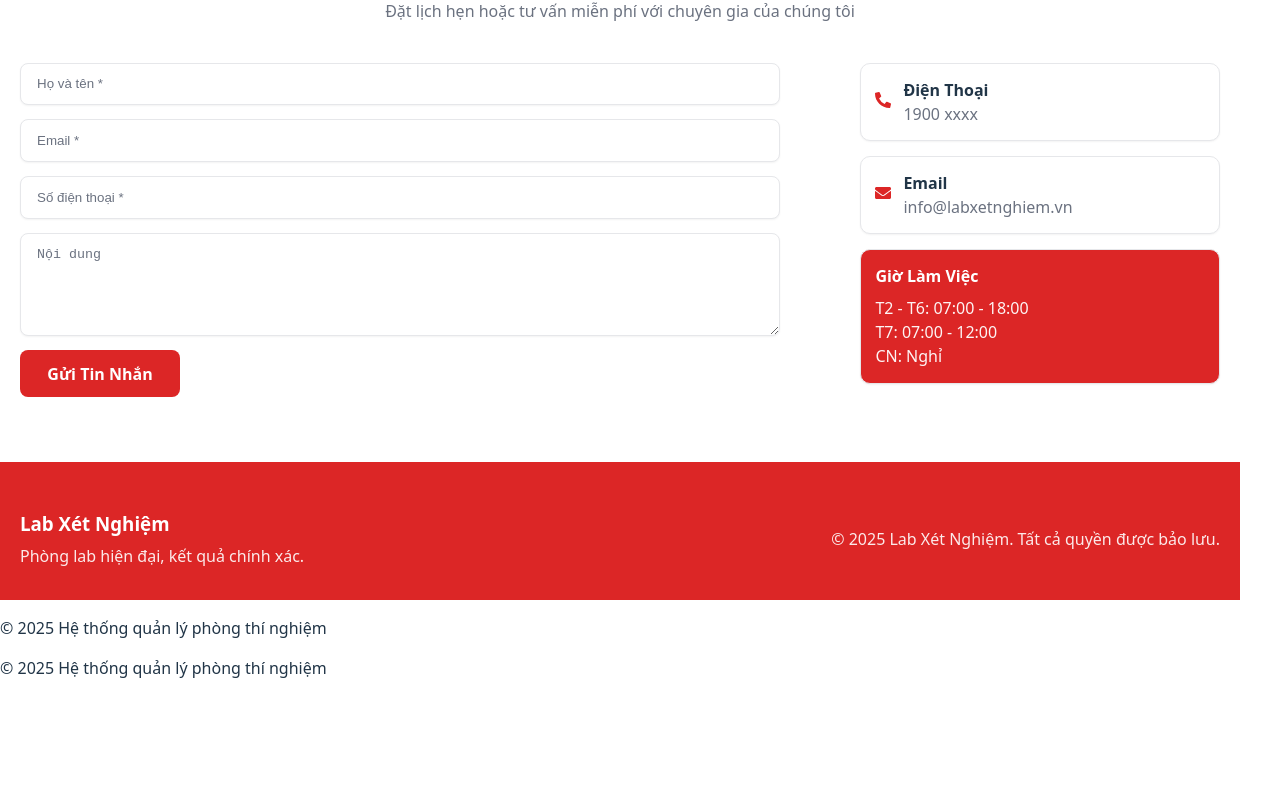
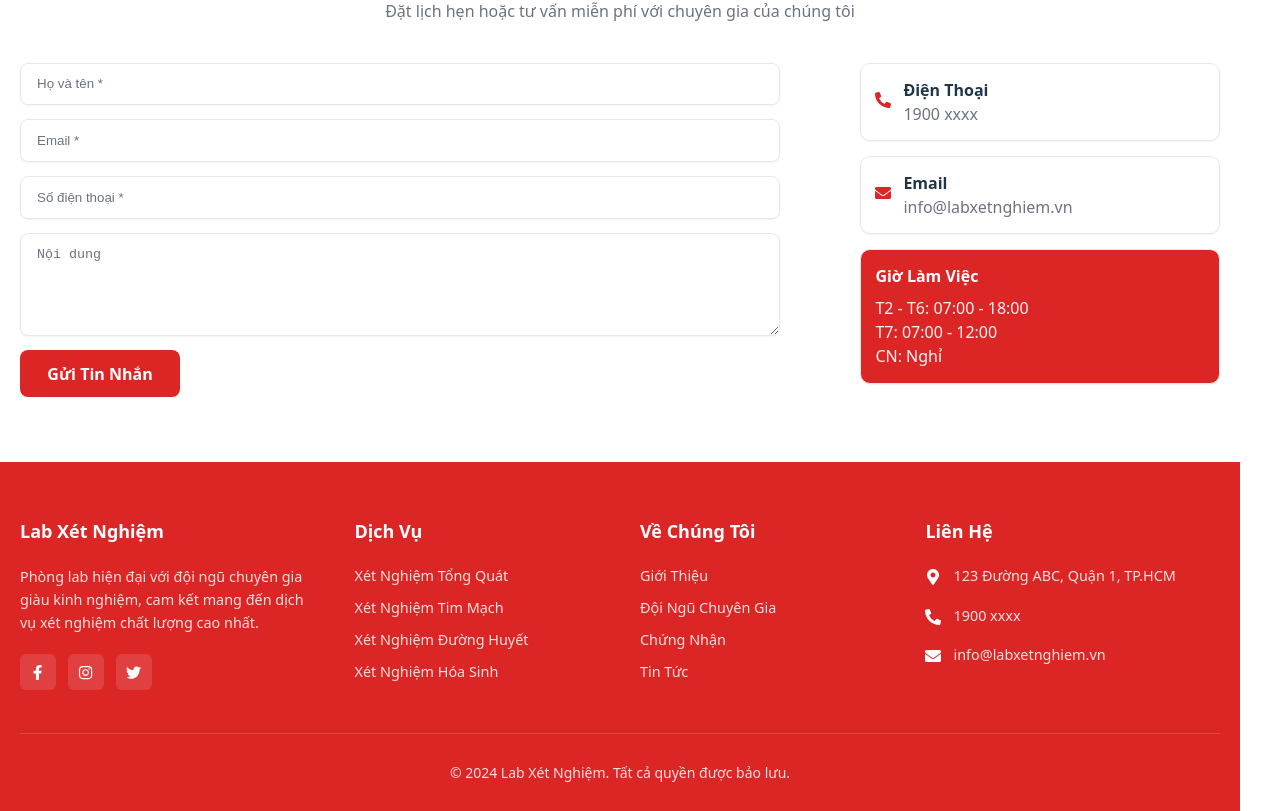
Before and after one commit to laptruong-hub/Laboratory-Management-ReactJS, a React (Vite) app: page / in a window 1280 px wide. Shown: the part 2255-3066 px from the top of the page. Before the commit the page ends 2951 px from the top, so only its background shows below. Built offline with nearby package versions, Linux system fonts and the light colour scheme.

Commit message:
refactor: Homepage fixed and footer implement

```diff
--- a/src/components/common/Footer.tsx
+++ b/src/components/common/Footer.tsx
@@ -1,12 +1,202 @@
-import React from 'react';
+import React from "react";
+import styled from "styled-components";
+import {
+  FaFacebookF,
+  FaInstagram,
+  FaTwitter,
+  FaMapMarkerAlt,
+  FaPhoneAlt,
+  FaEnvelope,
+} from "react-icons/fa";
 
-const Footer: React.FC = () => {
+const theme = {
+  colors: {
+    primary: "#dc2626",
+    white: "#ffffff",
+    textLight: "rgba(255, 255, 255, 0.85)",
+  },
+};
+
+const FooterWrapper = styled.footer`
+  background: ${theme.colors.primary};
+  color: ${theme.colors.white};
+  padding: 3.5rem 0 0;
+`;
+
+const Container = styled.div`
+  max-width: 1200px;
+  margin: 0 auto;
+  padding: 0 1.25rem;
+`;
+
+const FooterContent = styled.div`
+  display: grid;
+  grid-template-columns: 1.2fr 1fr 1fr 1.2fr;
+  gap: 2.5rem;
+  padding-bottom: 2.5rem;
+  border-bottom: 1px solid rgba(255, 255, 255, 0.15);
+
+  @media (max-width: 992px) {
+    grid-template-columns: 1fr 1fr;
+    gap: 2rem;
+  }
+
+  @media (max-width: 640px) {
+    grid-template-columns: 1fr;
+    gap: 1.75rem;
+  }
+`;
+
+const FooterColumn = styled.div`
+  display: flex;
+  flex-direction: column;
+`;
+
+const FooterTitle = styled.h3`
+  font-size: 1.125rem;
+  font-weight: 700;
+  margin: 0 0 1.25rem 0;
+  color: ${theme.colors.white};
+`;
+
+const FooterDescription = styled.p`
+  color: ${theme.colors.textLight};
+  font-size: 0.9rem;
+  line-height: 1.6;
+  margin: 0 0 1.25rem 0;
+`;
+
+const SocialIcons = styled.div`
+  display: flex;
+  gap: 0.75rem;
+`;
+
+const SocialIcon = styled.a`
+  width: 36px;
+  height: 36px;
+  border-radius: 6px;
+  background: rgba(255, 255, 255, 0.12);
+  display: grid;
+  place-items: center;
+  color: ${theme.colors.white};
+  font-size: 0.95rem;
+  cursor: pointer;
+  transition: all 0.2s ease;
+  text-decoration: none;
+
+  &:hover {
+    background: ${theme.colors.white};
+    color: ${theme.colors.primary};
+  }
+`;
+
+const FooterLink = styled.a`
+  color: ${theme.colors.textLight};
+  text-decoration: none;
+  font-size: 0.9rem;
+  margin-bottom: 0.65rem;
+  transition: color 0.2s ease;
+  cursor: pointer;
+
+  &:hover {
+    color: ${theme.colors.white};
+  }
+`;
+
+const ContactItem = styled.div`
+  display: flex;
+  gap: 0.75rem;
+  align-items: flex-start;
+  color: ${theme.colors.textLight};
+  font-size: 0.9rem;
+  margin-bottom: 0.85rem;
+  line-height: 1.5;
+`;
+
+const ContactIcon = styled.div`
+  color: ${theme.colors.white};
+  font-size: 1rem;
+  margin-top: 2px;
+  flex-shrink: 0;
+`;
+
+const Copyright = styled.div`
+  text-align: center;
+  padding: 1.75rem 0;
+  color: ${theme.colors.textLight};
+  font-size: 0.875rem;
+`;
+
+const Footer = () => {
   return (
-    <footer className="footer">
-      <div className="footer-content">
-        <p>&copy; {new Date().getFullYear()} Hệ thống quản lý phòng thí nghiệm</p>
-      </div>
-    </footer>
+    <FooterWrapper>
+      <Container>
+        <FooterContent>
+          {/* Column 1: About */}
+          <FooterColumn>
+            <FooterTitle>Lab Xét Nghiệm</FooterTitle>
+            <FooterDescription>
+              Phòng lab hiện đại với đội ngũ chuyên gia giàu kinh nghiệm, cam
+              kết mang đến dịch vụ xét nghiệm chất lượng cao nhất.
+            </FooterDescription>
+            <SocialIcons>
+              <SocialIcon href="#" aria-label="Facebook">
+                <FaFacebookF />
+              </SocialIcon>
+              <SocialIcon href="#" aria-label="Instagram">
+                <FaInstagram />
+              </SocialIcon>
+              <SocialIcon href="#" aria-label="Twitter">
+                <FaTwitter />
+              </SocialIcon>
+            </SocialIcons>
+          </FooterColumn>
+
+          {/* Column 2: Services */}
+          <FooterColumn>
+            <FooterTitle>Dịch Vụ</FooterTitle>
+            <FooterLink href="#">Xét Nghiệm Tổng Quát</FooterLink>
+            <FooterLink href="#">Xét Nghiệm Tim Mạch</FooterLink>
+            <FooterLink href="#">Xét Nghiệm Đường Huyết</FooterLink>
+            <FooterLink href="#">Xét Nghiệm Hóa Sinh</FooterLink>
+          </FooterColumn>
+
+          {/* Column 3: About Us */}
+          <FooterColumn>
+            <FooterTitle>Về Chúng Tôi</FooterTitle>
+            <FooterLink href="#">Giới Thiệu</FooterLink>
+            <FooterLink href="#">Đội Ngũ Chuyên Gia</FooterLink>
+            <FooterLink href="#">Chứng Nhận</FooterLink>
+            <FooterLink href="#">Tin Tức</FooterLink>
+          </FooterColumn>
+
+          {/* Column 4: Contact */}
+          <FooterColumn>
+            <FooterTitle>Liên Hệ</FooterTitle>
+            <ContactItem>
+              <ContactIcon>
+                <FaMapMarkerAlt />
+              </ContactIcon>
+              <div>123 Đường ABC, Quận 1, TP.HCM</div>
+            </ContactItem>
+            <ContactItem>
+              <ContactIcon>
+                <FaPhoneAlt />
+              </ContactIcon>
+              <div>1900 xxxx</div>
+            </ContactItem>
+            <ContactItem>
+              <ContactIcon>
+                <FaEnvelope />
+              </ContactIcon>
+              <div>info@labxetnghiem.vn</div>
+            </ContactItem>
+          </FooterColumn>
+        </FooterContent>
+
+        <Copyright>© 2024 Lab Xét Nghiệm. Tất cả quyền được bảo lưu.</Copyright>
+      </Container>
+    </FooterWrapper>
   );
 };
 
--- a/src/pages/home/Homepage.tsx
+++ b/src/pages/home/Homepage.tsx
@@ -604,33 +604,6 @@ const HomePage: React.FC = () => (
       <ProcessSection />
       <ContactSection />
     </main>
-
-    <FooterWrap>
-      <Container>
-        <div
-          style={{
-            display: "flex",
-            justifyContent: "space-between",
-            alignItems: "center",
-            gap: 12,
-            flexWrap: "wrap",
-          }}
-        >
-          <div>
-            <h3 style={{ margin: 0 }}>Lab Xét Nghiệm</h3>
-            <div style={{ color: "rgba(255,255,255,0.9)", marginTop: 6 }}>
-              Phòng lab hiện đại, kết quả chính xác.
-            </div>
-          </div>
-          <div style={{ color: "rgba(255,255,255,0.9)" }}>
-            © {new Date().getFullYear()} Lab Xét Nghiệm. Tất cả quyền được bảo
-            lưu.
-          </div>
-        </div>
-      </Container>
-    </FooterWrap>
-
-    <Footer />
   </div>
 );
 
```
